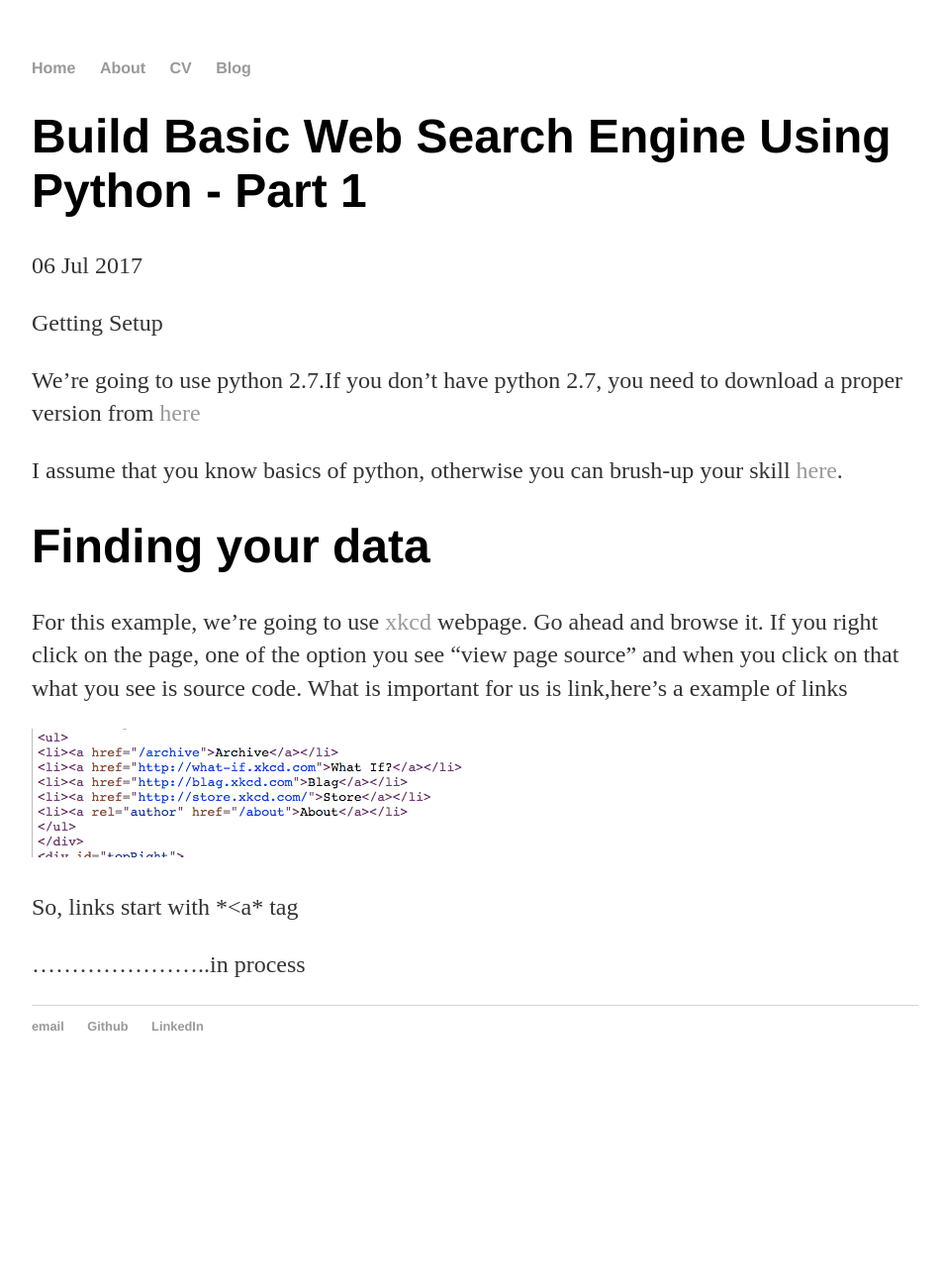
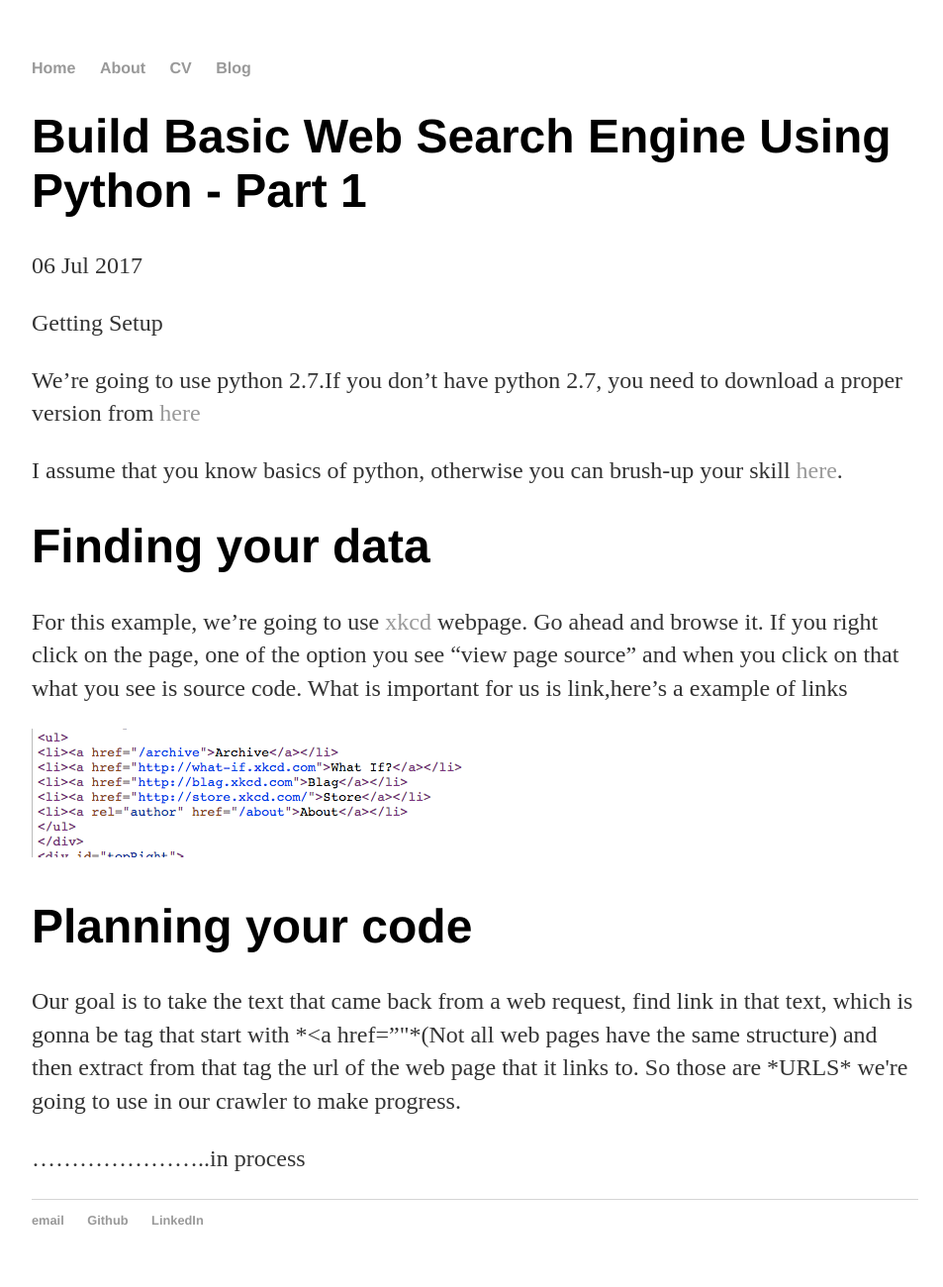
Before and after one commit to summii/summii.github.io, a Jekyll site: the page built from _posts/2017-07-06-search-engine-with-python.md, in a window 1280 px wide. Shown: the whole page at 99% size, without its empty margins (160-1113 px from the left). Built offline with Jekyll 4.4.1, drawn with Linux system fonts in a browser that asks for light colours; before the commit the page ends 1104 px from its top, so only the background shows below that.

Commit message:
Update 2017-07-06-search-engine-with-python.md

```diff
--- a/_posts/2017-07-06-search-engine-with-python.md
+++ b/_posts/2017-07-06-search-engine-with-python.md
@@ -16,7 +16,8 @@ For this example, we're going to use [xkcd](https://xkcd.com/353/) webpage. Go a
 
 ![alt text](/img/link.png "xkcd page source")
 
-So, links start with \*<a\* tag
+# Planning your code
+Our goal is to take the text that came back from a web request, find link in that text, which is gonna be tag that start with *<a href="<url>"*(Not all web pages have the same structure) and then extract from that tag the url of the web page that it links to. So those are *URLS*  we're going to use in our crawler to make progress.
 
 
 
```
